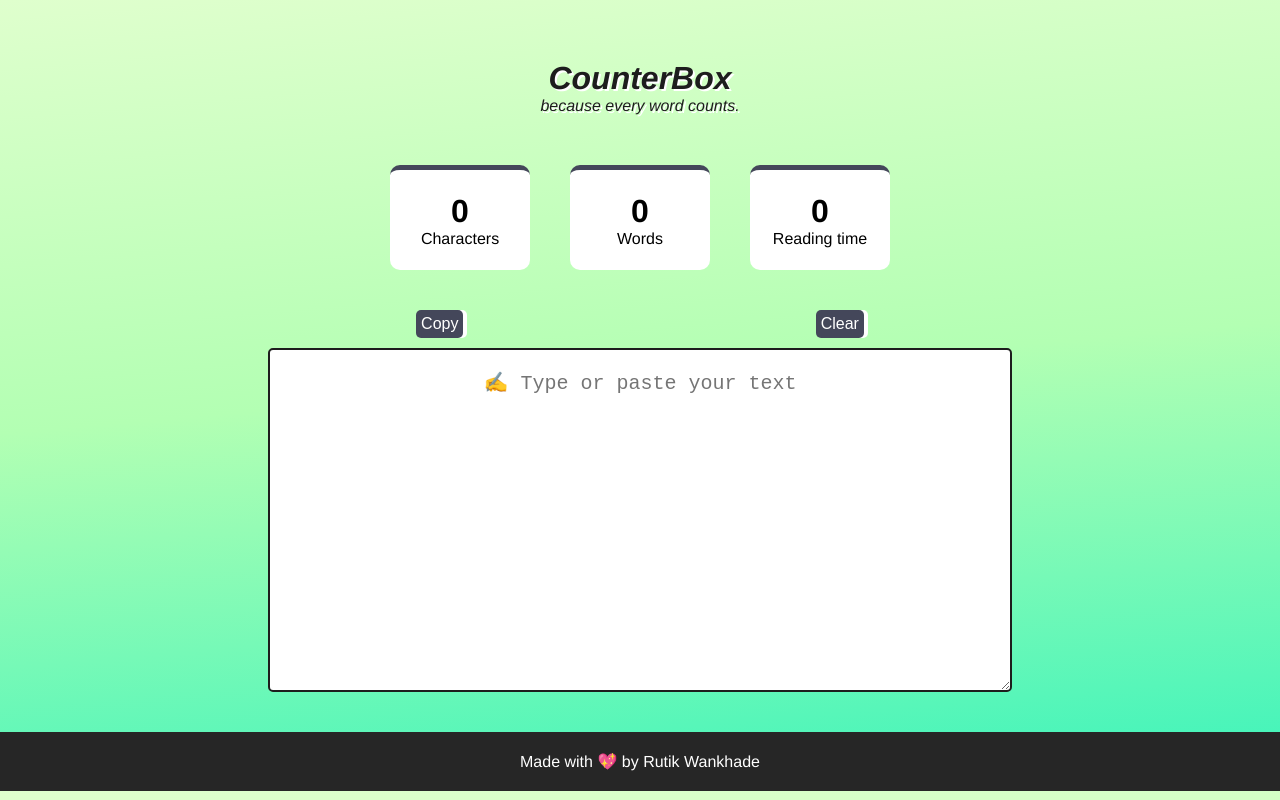
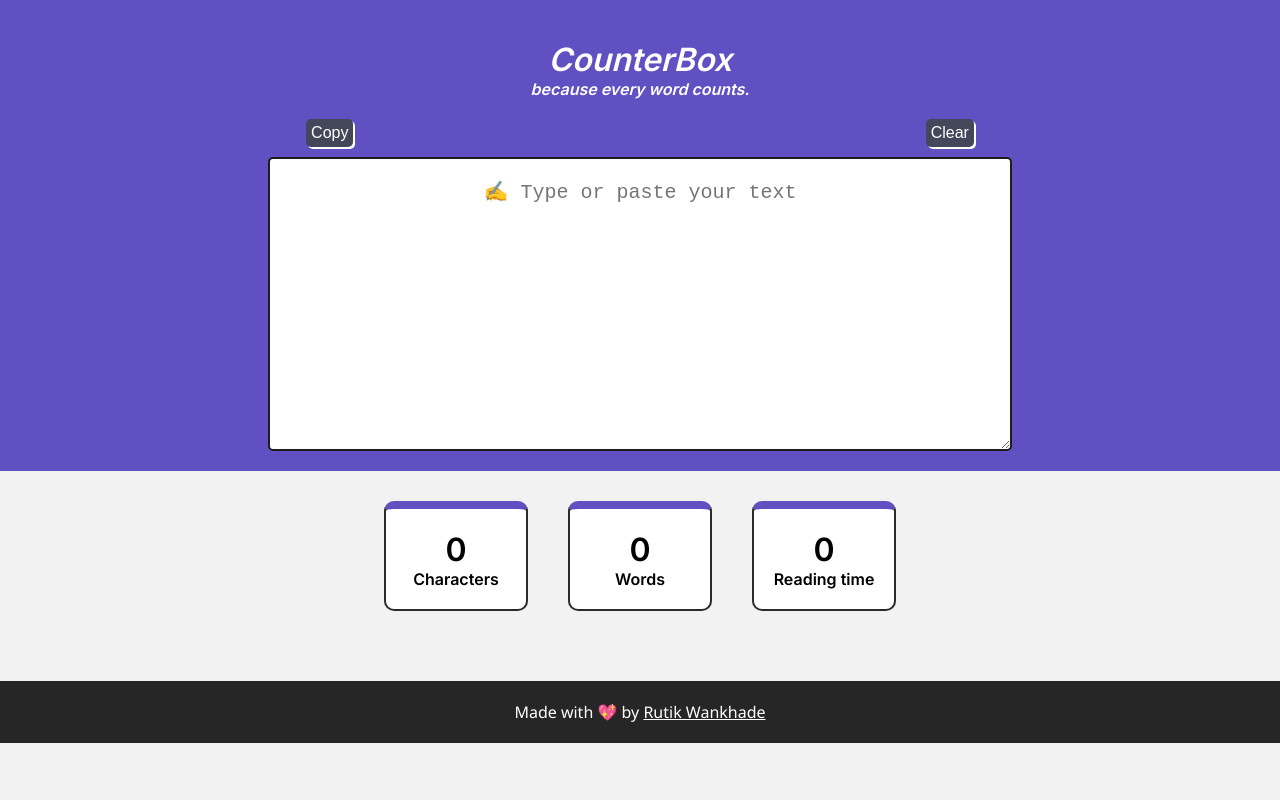
Before and after one commit to rutikwankhade/CounterBox, a plain HTML site: page index.html in a window 1280 px wide. Drawn offline with Linux system fonts and the light colour scheme.

Commit message:
:sparkles: redesigned the whole app

```diff
--- a/index.html
+++ b/index.html
@@ -5,16 +5,28 @@
     <meta name="viewport" content="width=device-width, initial-scale=1.0">
     <link rel="stylesheet" href="style.css">
     <link rel="shortcut icon" href="assets/counterbox.png">
+    <link rel="preconnect" href="https://fonts.gstatic.com">
+    <link href="https://fonts.googleapis.com/css2?family=Inter:wght@600&display=swap" rel="stylesheet">
     <title>CounterBox</title>
 </head>
+
 <body>
+    <div class="header">
+        <div class="title">
+            <h1>CounterBox</h1>
+            <p>because every word counts.</p>
+        </div>
+        <div class="btns">
+            <button id="copy" class="btn">Copy</button>
+            <h4 id="message"></h4>
+            <button id="clear" class="btn">Clear</button>
+        </div>
+        <div>
+            <textarea class="text" type="text"placeholder="✍ Type or paste your text"></textarea>
+        </div>
+      </div>
     <div class="container">
-    <div class="header">
-      <h1>CounterBox</h1>
-      <p>because every word counts.</p>
-    </div>
-
-    <div class="content">
+      <div class="content">
         <div class="flex-row">
             <div class="count-box">
                 <h1 id="characters">0</h1>
@@ -33,17 +45,11 @@
 
         </div>
     </div>
-        <div class="btns">
-            <button id="copy" class="btn">Copy</button>
-            <h4 id="message"></h4>
-            <button id="clear" class="btn">Clear</button>
-        </div>
-    <div>
-        <textarea class="text" type="text"placeholder="✍ Type or paste your text"></textarea>
-    </div>
+
+
 </div>
     <Footer>
-        Made with 💖 by Rutik Wankhade
+        Made with 💖 by <a href="https://twitter.com/WankhadeRutik">Rutik Wankhade</a>
     </Footer>
 </body>
 
--- a/style.css
+++ b/style.css
@@ -1,12 +1,11 @@
-*{margin:0;
-padding:0;}
+*{
+    margin:0;
+    padding:0;
+}
 
 body{
-    /* background-color: #b3ffb3; */
-    background-image: linear-gradient(175deg, #DFFFCD 0%, #b3ffb3 48%, #39F3BB 100%);
-
-    font-family:helvetica;
-    /* background-image: linear-gradient(to top, #a18cd1 0%, #fbc2eb 100%); */
+    background-color: #f2f2f2;
+    font-family:inter;
 }
 .container{
     justify-content: center;
@@ -16,21 +15,21 @@ body{
 }
 .header{
     text-align:center;
-    font-family:helvetica;
-    padding:10px;
-    border-radius:5px;
-    color: #1d1d1d;
+    font-family:inter;
+    padding:40px 20px 20px 20px;
+    /* border-bottom:solid 5px #44475a; */
+    color: #ffffff;
     margin:auto;
-    margin:50px 20px 0px 20px;
     font-style: italic;
-    text-shadow: 2px 2px #ffffff;
+    background-color: #6150c1;
 }
 
+.title{padding-bottom:20px;}
+
 .content{
-    padding:20px;
+    padding:10px;
     margin:0px 20px 0px 20px;
     border-radius:5px;
-
 }
 
 .count-box{
@@ -44,7 +43,8 @@ body{
     justify-content: center;
     text-align: center;
     border-radius:10px;
-    border-top: solid 5px  #44475a;
+    border: solid 2px #2c2c2c;
+    border-top:solid 8px #6150c1;
 
 }
 .count-box:hover{
@@ -67,7 +67,7 @@ body{
     border-radius:5px;
     font-size:16px;
     text-align: center;
-    box-shadow: 4px 0px 0px #ffffff;
+    box-shadow: 2px 2px 0px #ffffff;
     margin-bottom:10px;
 
 
@@ -87,7 +87,7 @@ body{
 
 .text{
     width:700px;
-    height:300px;
+    height:250px;
     margin:auto;
     padding:20px;
     display:block;
@@ -107,9 +107,12 @@ footer{
     margin-top:40px;
     text-align: center;
     color:#ffffff;
+    font-family: segoe ui;
 }
 
-
+a{
+    color:#ffffff;
+}
 
 @media screen and (max-width:600px){
 
```
Also changed, not shown: assets/counterbox.png.
